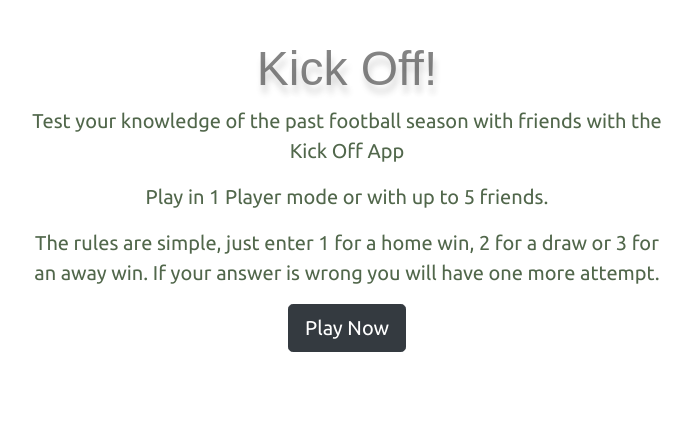
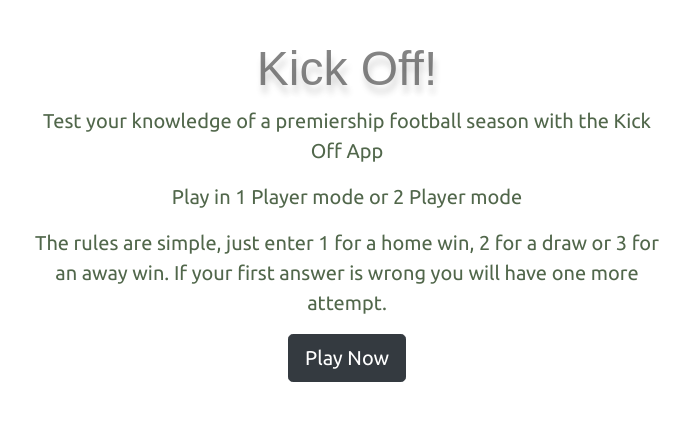
Before and after one commit to Code-Institute-Submissions/pools, a Flask app: page / in a window 1280 px wide. Shown: the part 56-477 px from the top of the page, without its empty margins (293-985 px from the left). Run offline with Flask 2, Linux system fonts and the light colour scheme; some libraries are stand-ins or nearby versions; some web fonts are replaced.

Commit message:
2 player mode functioning

```diff
--- a/app.py
+++ b/app.py
@@ -118,11 +118,9 @@ def game(id, name, score, attempt, week):
 def multiplayer(id, p_num, attempt, week, name_1, score_a, name_2, score_b):
     player1 = Player(name=name_1)
     player2 = Player(name=name_2)
-    print(player1.get_name())
-    print(player2.get_name())
     nm1 = player1.get_name()
-    nm2 = player1.get_name()
-    names = ['Bill', 'Ted']
+    nm2 = player2.get_name()
+    names = [nm1, nm2]
     multiplayers = [player1, player2]
     form = AnswerForm()
     fix_list = init_game(week)
@@ -215,7 +213,9 @@ def winnermult(name_1, score_a, name_2, score_b):
     player2 = Player(name=name_2)
     player1.set_score(score_a)
     player2.set_score(score_b)
-    names = ['Bill', 'Ted']
+    nm1 = player1.get_name()
+    nm2 = player2.get_name()
+    names = [nm1, nm2]
     scores = [score_a, score_b]
     multiplayers = [player1, player2]
     multiplayers.sort(key=lambda x: x.score, reverse=True)
--- a/templates/home.html
+++ b/templates/home.html
@@ -2,9 +2,9 @@
 {% block content %}
 <section class="home-page text-center cover-container d-flex h-100 p-3 mx-auto flex-column">
   <h1 class="francois">Kick Off!</h1>
-  <p class="lead">Test your knowledge of the past football season with friends with  the Kick Off App</p>
-  <p class="lead">Play in 1 Player mode or with up to 5 friends.</p>
-  <p class="lead">The rules are simple, just enter 1 for a home win, 2 for a draw or 3 for an away win.  If your answer is wrong you will have one more attempt.</p>
+  <p class="lead">Test your knowledge of a premiership football season with the Kick Off App</p>
+  <p class="lead">Play in 1 Player mode or 2 Player mode</p>
+  <p class="lead">The rules are simple, just enter 1 for a home win, 2 for a draw or 3 for an away win.  If your first answer is wrong you will have one more attempt.</p>
   <p class="">
     <a href="{{ url_for('newgame') }}" class="btn btn-lg btn-dark">Play Now</a>
   </p>
--- a/templates/rules.html
+++ b/templates/rules.html
@@ -4,6 +4,7 @@
   <h2 class="francois">Game Rules</h2>
   <p class="lead">The rules are simple, just enter 1 for a home win, 2 for a draw or 3 for an away win.  If your answer is wrong you will have one more attempt.</p>
   <p class="lead">Points system: If answer is correct you will receive the same number of points  as the answer.  1 point is scored for a correct 2nd attempt and two incorrect guess's receives zero points.</p>
+  <p class="lead">The top ten scores in 1 player mode will be displayed on the leaderboard.</p>
   <p class="">
     <a href="{{ url_for('newgame') }}" class="btn btn-lg btn-secondary">Play Now</a>
   </p>
```
